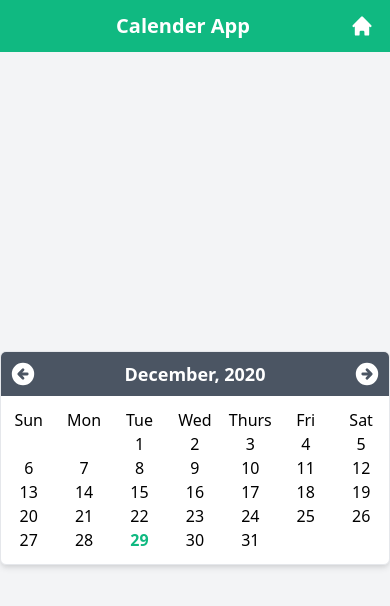
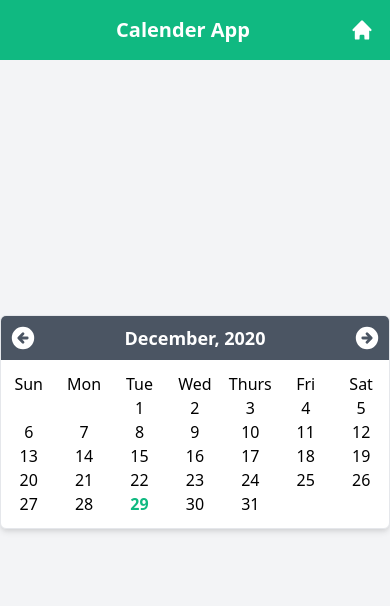
Before and after one commit to SusmoySenGupta/learn-vue3, a Vue app: page /calender in a window 390 px wide. Shown: the top 606 px of the page. Built offline with nearby package versions, Linux system fonts and the light colour scheme.

Commit message:
Modify in responsiveness, add files for deployment

```diff
--- a/src/components/AppNav.vue
+++ b/src/components/AppNav.vue
@@ -1,13 +1,21 @@
 <template>
-    <div class="bg-green-500 w-full px-4 py-3 flex flex-reverse justify-between items-center">
-      <div class="invisible"> </div>
+  <div
+    class="fixed bg-green-500 w-full p-4 flex flex-reverse justify-between items-center"
+  >
+    <div class="invisible"></div>
     <div class="text-white font-semibold text-xl text-center">
       {{ title }}
     </div>
     <div class="w-6 text-white">
-        <router-link :to="{name: 'Home'}">
-          <svg xmlns="http://www.w3.org/2000/svg" viewBox="0 0 20 20" fill="currentColor">
-            <path d="M10.707 2.293a1 1 0 00-1.414 0l-7 7a1 1 0 001.414 1.414L4 10.414V17a1 1 0 001 1h2a1 1 0 001-1v-2a1 1 0 011-1h2a1 1 0 011 1v2a1 1 0 001 1h2a1 1 0 001-1v-6.586l.293.293a1 1 0 001.414-1.414l-7-7z" />
+      <router-link :to="{ name: 'Home' }">
+        <svg
+          xmlns="http://www.w3.org/2000/svg"
+          viewBox="0 0 20 20"
+          fill="currentColor"
+        >
+          <path
+            d="M10.707 2.293a1 1 0 00-1.414 0l-7 7a1 1 0 001.414 1.414L4 10.414V17a1 1 0 001 1h2a1 1 0 001-1v-2a1 1 0 011-1h2a1 1 0 011 1v2a1 1 0 001 1h2a1 1 0 001-1v-6.586l.293.293a1 1 0 001.414-1.414l-7-7z"
+          />
         </svg>
       </router-link>
     </div>
@@ -15,9 +23,9 @@
 </template>
 <script>
 export default {
-    name: 'HelloWorld',
+  name: "HelloWorld",
   props: {
-        title: String
-    }
-}
+    title: String,
+  },
+};
 </script>
--- a/src/router/index.js
+++ b/src/router/index.js
@@ -37,7 +37,8 @@
 
 const router = createRouter({
   history: createWebHistory(process.env.BASE_URL),
-  routes
+  routes,
+  base: "/practice/",
 })
 
 export default router
--- a/src/views/Calender.vue
+++ b/src/views/Calender.vue
@@ -1,7 +1,7 @@
 <template>
   <div class="bg-gray-100">
     <AppNav title="Calender App"/>
-    <div class="min-h-screen -mt-4 w-full flex justify-center items-center">
+    <div class="min-h-screen  w-full flex justify-center items-center">
         <div class="bg-white rounded-md  lg:mt-4 lg:mx-96 border overflow-hidden shadow-md">
             <div class="bg-gray-600 p-2 mb-3 text-center text-lg lg:text-2xl text-white font-semibold flex justify-between items-center">
                 <button class="w-7 hover:text-gray-300" @click="prevMonth()">
--- a/src/views/DcHeros.vue
+++ b/src/views/DcHeros.vue
@@ -1,7 +1,7 @@
 <template>
   <div class="DcHeros bg-gray-100 w-full min-h-screen">
     <AppNav title="DC Heros"/>
-    <div class="bg-gray-100 w-full  max-h-screen  max-w-full flex flex-col items-center justify-center">
+    <div class="min-h-screen  w-full flex flex-col justify-center items-center">
       <div class=" w-80 h-16 mt-4 flex justify-center items-center gap-2">
         <input type="text" @keydown.enter="addHero()" v-model="heroName" class="rounded-md py-2 px-1 border" placeholder="Type your hero name">
         <button @click="addHero()" class="bg-green-500 text-sm px-4 py-2 text-center text-white font-semibold rounded hover:bg-green-600">Add</button>
--- a/src/views/Markdown.vue
+++ b/src/views/Markdown.vue
@@ -1,7 +1,7 @@
 <template>
   <div class="bg-gray-100">
     <AppNav title="Markdown App"/>
-    <div class="min-h-screen -mt-4 w-full flex justify-center items-center">
+    <div class="min-h-screen  w-full flex justify-center items-center">
         <p class="text-3xl font-semibold">Under development...</p>
     </div>
   </div>
--- /dev/null
+++ b/vue.config.js
@@ -0,0 +1,3 @@
+module.exports = {
+    publicPath: process.env.NODE_ENV === 'production' ? '/practice/' : '/'
+}
```
Also changed, not shown: 1 other file (tests, documents, lock files or other folders). Lines whose indentation alone changed are shown as unchanged.
